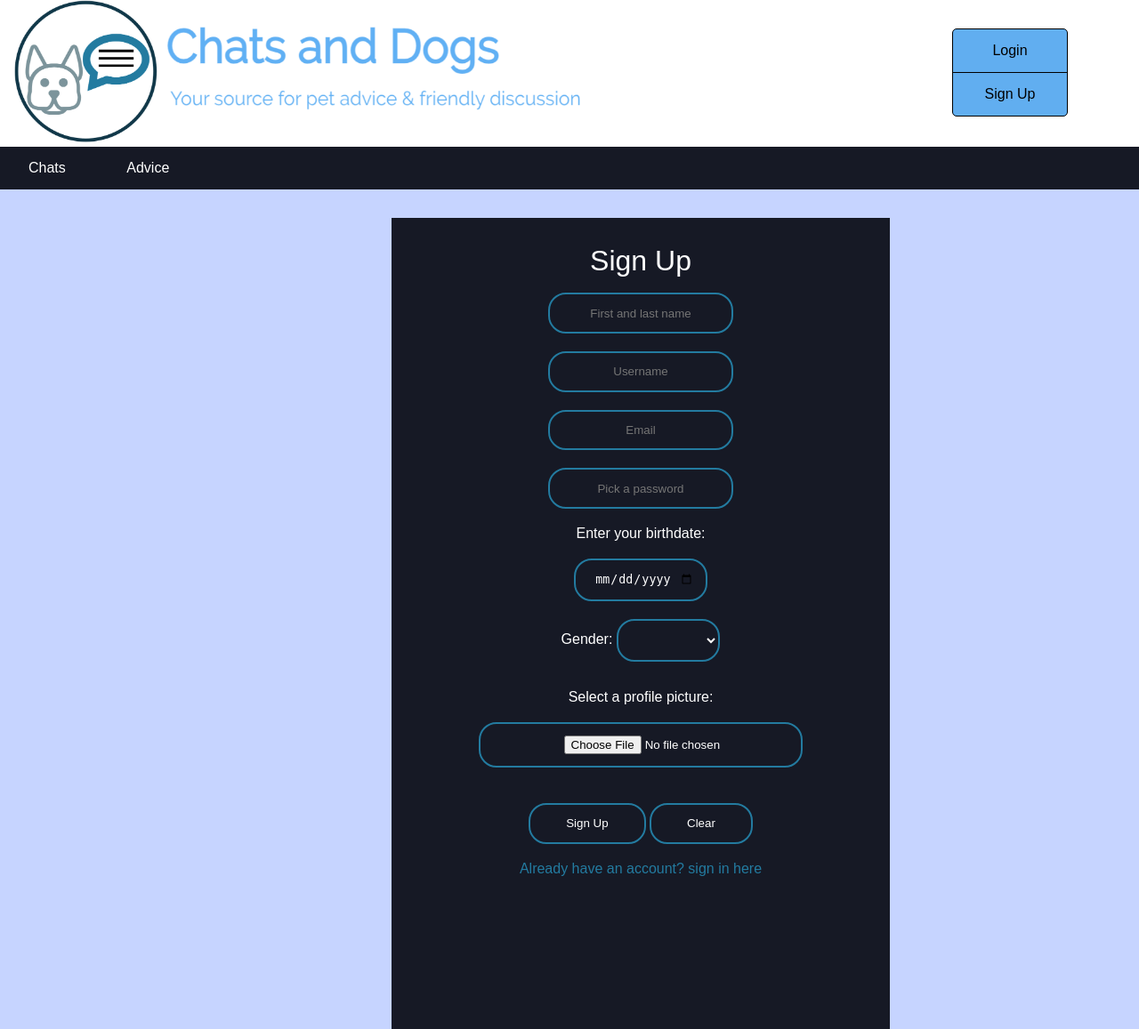
After one commit to Tanvir-Kang/ChatsAndDogs-Website, a PHP site: page /signup.php in a window 1280 px wide. The commit adds this page. Shown: the whole page at 89% size. Run offline with PHP 8.4, Linux system fonts and the light colour scheme; some libraries are stand-ins or nearby versions.

Commit message:
Added registraion functionality

```diff
--- /dev/null
+++ b/signup.php
@@ -0,0 +1,96 @@
+<!DOCTYPE html>
+<html>
+    <head>
+        <title>Make an Account</title>
+        <link rel="stylesheet" href="css/reset.css">
+        <link rel="stylesheet" href="css/templateStyling.css">
+        <link rel="stylesheet" href="css/signup.css">
+        <meta name="viewport" content="width=device-width; initial-scale=1.0">
+    </head>
+    <body>
+    <?php
+	include 'db_connection.php';
+    include 'header.php';
+    $conn = OpenCon();
+    if(isset($_POST['submit'])){
+        $name = $_POST['name'];
+        $username = $_POST['userName'];
+        $email = $_POST['email'];
+        $password = $_POST['password'];
+        $birthday = $_POST['birthdate'];
+        $gender = $_POST['gender'];
+
+        $file = $_FILES['pic'];
+
+        $file_Name=$_FILES['pic']['name'];
+        $file_Temp_Name=$_FILES['pic']['tmp_name'];
+        $file_Error=$_FILES['pic']['error'];
+        $file_Size=$_FILES['pic']['size'];
+        $file_Type=$_FILES['pic']['type'];
+
+        $file_ext = explode('.', $file_Name );
+        $fileActualExt = strtolower(end($file_ext));
+
+        $allowed = array('jpg','jpeg','png');
+
+        if (in_array($fileActualExt, $allowed)){
+            if($file_Error===0){
+                if ($file_Size < 10000000){
+                    $file_New_Name = uniqid('',true).".".$fileActualExt;
+                    $fileDestination = 'images/profile_pictures/'.$file_New_Name;
+                    move_uploaded_file($file_Temp_Name,$fileDestination);
+                    $query = "INSERT into users(username, first_name, age, sex, email, profile_pic_path, password) VALUES ('$username','$name','10','$gender','$email','$fileDestination','$password')";
+                    if($conn->query($query)){
+                    echo '<script>alert("success..Press okay to continue")</script>';
+                    }
+                    header("Location: login.php?uploadsuccess");
+                }
+                else {
+                    echo "<script type='text/javascript'>alert('File size too large');</script>";
+                }
+            }
+            else {
+                echo "<script type='text/javascript'>alert('Error uploaded picture');</script>";
+            }
+        }
+        else {
+            echo "<script type='text/javascript'>alert('You may only upload jpg,jpeg, or png');</script>";
+        }
+
+
+    }
+
+    ?>
+
+        <form method="POST" class="holder" enctype="multipart/form-data">
+            <h1>Sign Up</h1>
+            <input type="text" required name="name" placeholder="First and last name">
+            <input type="text" required name="userName" placeholder="Username" pattern="^[a-zA-Z][a-zA-Z0-9-_\.]{1,20}$">
+            <input type="email" required name="email" placeholder="Email">
+            <input type="password" required name="password" placeholder="Pick a password" pattern="(?=^.{8,}$)((?=.*\d)|(?=.*\W+))(?![.\n])(?=.*[A-Z])(?=.*[a-z]).*$">
+            <label>Enter your birthdate:</label><input required type="date" name="birthdate">
+            <div id="gender">
+            <label>Gender:</label>
+                <select required name="gender" >
+                    <option>Male</option>
+                    <option>Female</option>
+                    <option>Non-binary</option>
+                    <option selected></option>
+                </select>
+            </div>
+            <div id="image">
+                <label>Select a profile picture:</label>
+                <input type="file" id="img" name="pic" accept="image/*">
+            </div>
+            <div id="buttons">
+            <input type="submit" value="Sign Up" name="submit">
+            <input type="reset" value="Clear">
+            </div>
+            <div id="links">
+               <a href="login.html"><p>Already have an account? sign in here</p></a>
+            </div>
+
+        </form>
+
+    </body>
+</html>
```
Also changed, not shown: login.php (+4 -3 lines), images/profile_pictures/5e73f0689d96c5.13328411.png (added).
